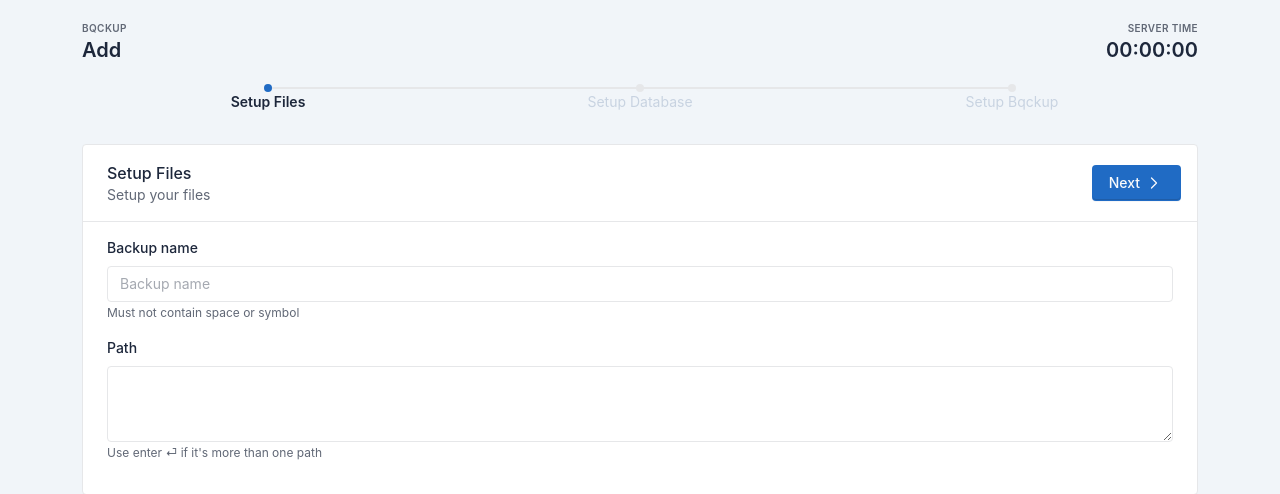
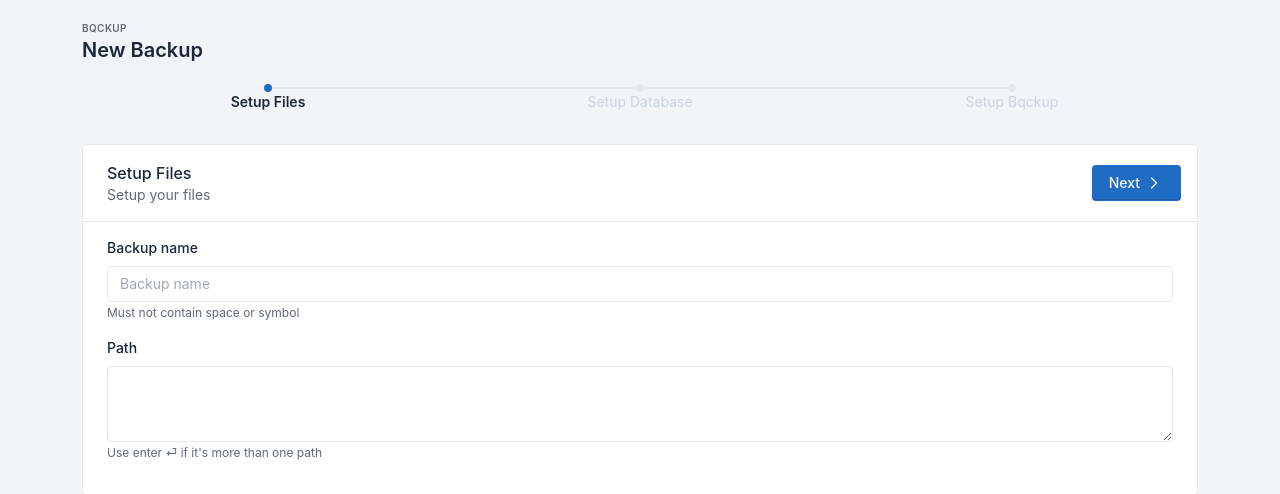
Before and after one commit to bqckup/bqckup, a Flask app: template templates/add_bqckup.html in a window 1280 px wide. Shown: the part 112-606 px from the top of the page. Run offline with Flask 2, Linux system fonts and the light colour scheme; the template is opened without the code that fills it, so the values that code supplies are empty; some libraries are stand-ins or nearby versions.

Commit message:
fix: small bugs

```diff
--- a/app.py
+++ b/app.py
@@ -165,16 +165,22 @@ def index():
         "free": bytes_to('g', _server_storage.free),
         "total": bytes_to('g', _server_storage.total),
     }
+
     try:
-        cloud_storage = Storage()
+        cloud_storage = Storage().parsed_storage
     except Exception as e:
         print(f"Failed to connect to cloud storage, {str(e)}")
         cloud_storage = False
 
+    cloud_storage_used = 0
+
+    if cloud_storage:
+        cloud_storage_used = s3(Storage().get_primary_storage()).get_total_used()
+
     return render_template(
         "index.html",
         server_storage=server_storage,
-        cloud_storage_used=s3(Storage().get_primary_storage()).get_total_used(),
+        cloud_storage_used=cloud_storage_used,
         bqckups=Bqckup().list(),
         cloud_storage=cloud_storage,
         is_limit=Bqckup().is_limit()
--- a/classes/storage.py
+++ b/classes/storage.py
@@ -10,8 +10,11 @@ class Storage:
     def get_parsed_storage(self):
         return self.parsed_storage
 
-    def list(self) -> list:
-        return list(self.parsed_storage['storages'].keys())
+    def list(self):
+        try:
+            return list(self.parsed_storage['storages'].keys())
+        except:
+            return list()
 
     def get_storage_detail(self, name: str) -> dict:
         try:
--- a/templates/add_bqckup.html
+++ b/templates/add_bqckup.html
@@ -10,10 +10,10 @@
                         Bqckup
                     </div>
                     <h2 class="page-title">
-                        Add
+                        New Backup
                     </h2>
                 </div>
-                <div class="col-auto ms-auto d-print-none"
+                <!-- <div class="col-auto ms-auto d-print-none"
                     style="width: {{ 'auto' if not session['need_update'] else '50%'}};height:1em;">
                     <div class="text-end page-pretitle">
                         Server Time
@@ -21,7 +21,7 @@
                     <h2 class="page-title">
                         00:00:00
                     </h2>
-                </div>
+                </div> -->
             </div>
         </div>
     </div>
@@ -45,8 +45,7 @@
                         <p class="card-subtitle" x-text="form.description"></p>
                     </div>
                     <div class="card-actions">
-                        <span class="text-warning me-2" x-show="step == 'database'">You can skip this step, if you do not
-                            need database backup</span>
+                        <span class="text-warning me-2" x-show="step == 'database'">You can skip this step by clicking next button, if you do not need database backup</span>
                         <button class="btn btn-light" :class="step == 'files' ? 'd-none' : ''" x-on:click="previous()">
                             <svg xmlns="http://www.w3.org/2000/svg" class="icon me-0" width="24" height="24" viewBox="0 0 24 24" stroke-width="2" stroke="currentColor" fill="none" stroke-linecap="round" stroke-linejoin="round">
                                 <path stroke="none" d="M0 0h24v24H0z" fill="none"></path>
@@ -228,7 +227,7 @@
                             <label for="" class="form-label">File Retention</label>
                             <input type="number" class="form-control" x-model.defer="payload.options.retention" placeholder="Number of File Retention" x-mode.defer="retention">
                         </div>
-                        <div class="mb-3">
+                        <div class="mb-3" x-show="payload.options.provider != 'local'" x-animate>
                             <label class="form-label">Options</label>
                             <label class="form-check">
                                 <input class="form-check-input" type="checkbox" value="yes" x-model.defer="payload.options.save_locally">
```
